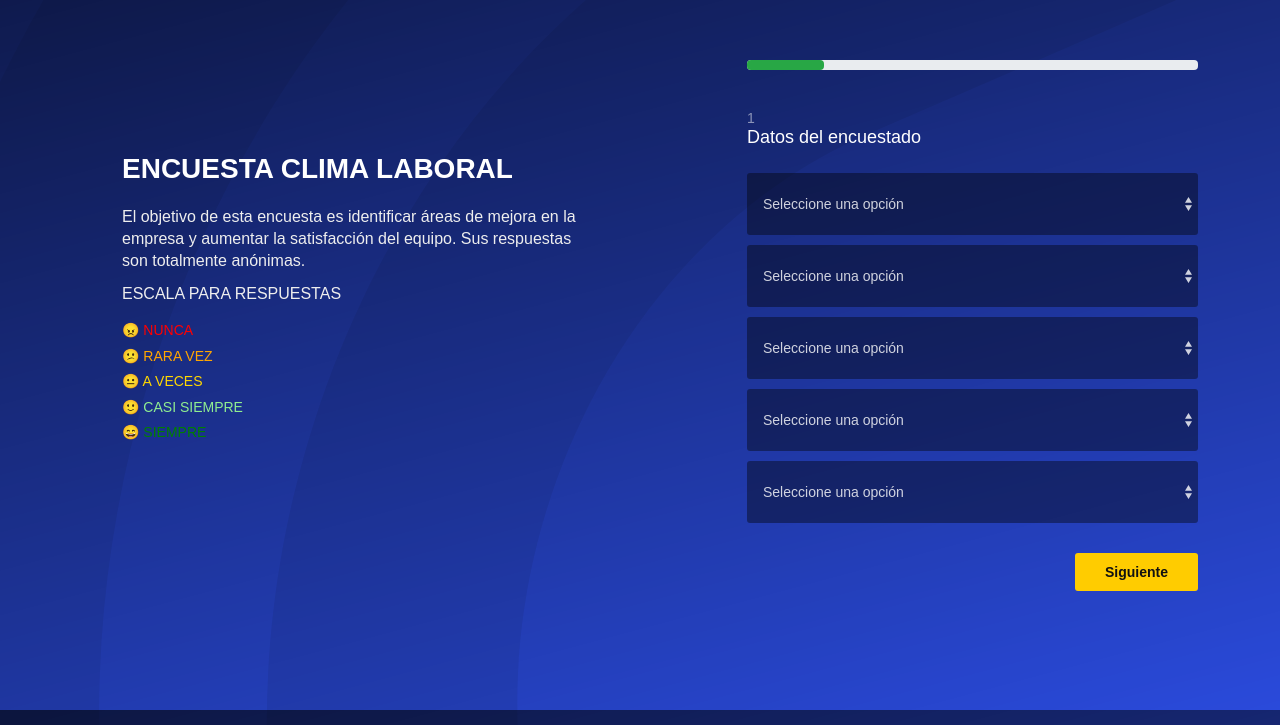
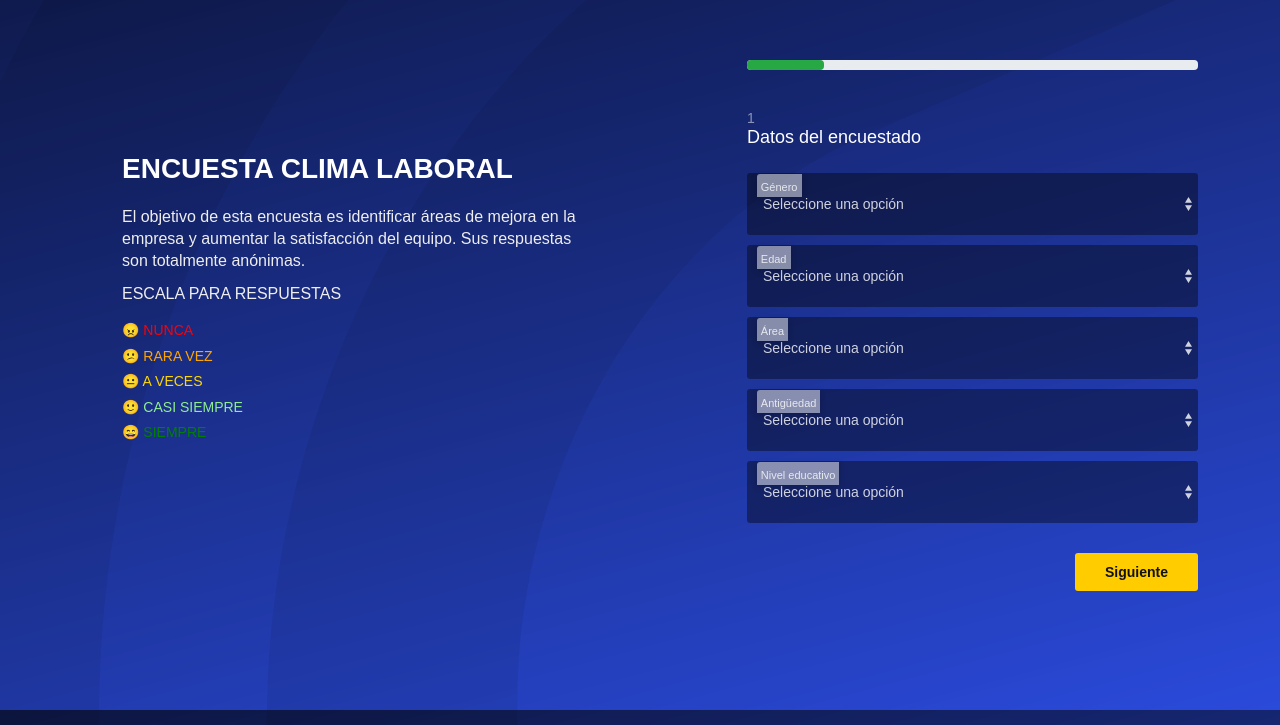
Before and after one commit to guille2506/final, a PHP site: page /encuestas.php?id=1 in a window 1280 px wide. Shown: the part 90-815 px from the top of the page. Run offline with PHP 8.4, Linux system fonts and the light colour scheme; data that the repository does not hold is empty.

Commit message:
Cambios esteticos

```diff
--- a/css/style.css
+++ b/css/style.css
@@ -59,9 +59,16 @@ strong {
   font-weight: 500;
 }
 label {
+   font-weight: 400;
+  margin-bottom: 3px;
+  display: inline-block;
   font-weight: 400;
-  margin-bottom: 3px;
-  color: #ccc;
+  margin-bottom: 8px;
+  color: #000000;
+  background-color: #ffffff7e;
+  padding: 8px 12px;
+  box-shadow: 0 2px 6px rgba(0, 0, 0, 0.2);
+  font-size: 18px;
 }
 hr {
   margin: 30px 0 30px 0;
@@ -142,7 +149,7 @@ a.btn_1,
 .btn_1 {
   border: none;
   color: #fff;
-  background: #434bdf;
+  background: #000000;
   outline: none;
   cursor: pointer;
   display: inline-block;
@@ -1562,7 +1569,7 @@ body.style_2 {
 
 .index-box button.btn_1 {
   width: 100%;
-  background-color: #434bdf;
+  background-color: #000000;
   color: white;
   font-weight: bold;
   padding: 12px;
@@ -1572,7 +1579,7 @@ body.style_2 {
 }
 
 .index-box button.btn_1:hover {
-  background-color: #4ccd6a;
+  background-color: #3d2ee2;
 }
 
 .index-box small#creditos {
@@ -1600,7 +1607,7 @@ body.style_2 {
 
 .btn-iniciar {
   width: 100%;
-  background-color: #434bdf;
+  background-color: #000000;
   color: white;
   font-weight: bold;
   padding: 12px;
@@ -1610,7 +1617,7 @@ body.style_2 {
 }
 
 .btn-iniciar:hover {
-  background-color: #4ccd6a;
+  background-color: #434bdf;
 }
 
 .container_centering,
@@ -1719,3 +1726,8 @@ body.style_2 {
     padding: 10px;
   }
 }
+
+.fl-label {
+  opacity: 1 !important;
+  visibility: visible !important;
+}
--- a/encuestas.php
+++ b/encuestas.php
@@ -172,8 +172,8 @@ function obtenerOraciones($idempresa, $nro_bloque) {
                                 }
                                 ?>
                                 <div class="step">
-                                    <h3 class="main_question">¡Gracias por su participación!</h3>
-                                    <p>Redirigiendo en <span id="countdown">5</span> segundos...</p>
+                                    <h3 class="main_question">Toca ENVIAR para finalizar.</h3>
+                                    <p>¡Gracias por su participación!</p>
                                 </div>
                             </div>
                             <div id="bottom-wizard">
--- a/index.php
+++ b/index.php
@@ -75,7 +75,7 @@ function obtenerAlumnos($idempresa) {
             <div class="index-box" id="contrasena_container">
               <form class="form" onsubmit="event.preventDefault(); verificarClave();">
                 <img src="images/Logo2.png" alt="Logo" style="height: 100px; margin-bottom: 20px;">
-                <h3> <small>Encuestas Clima Laboral <sub>V7.0.2</sub></small></h3>
+                <h3> <small>Encuesta Clima Laboral <sub>V7.0.2</sub></small></h3>
 
                 <input required type="password" id="clave" class="form-control clave-input" placeholder="Contraseña de la Empresa">
 
```
